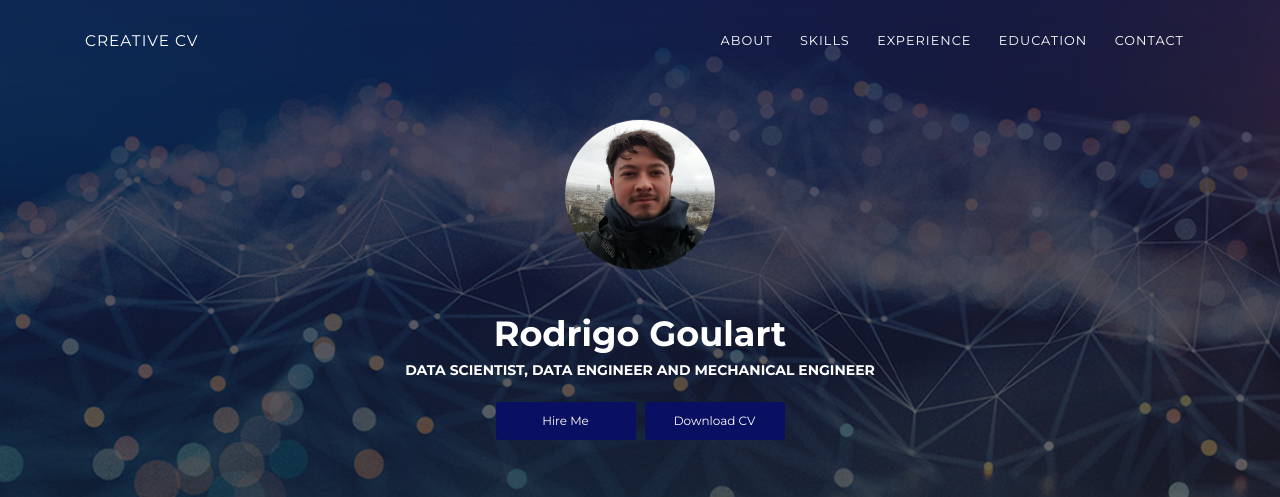
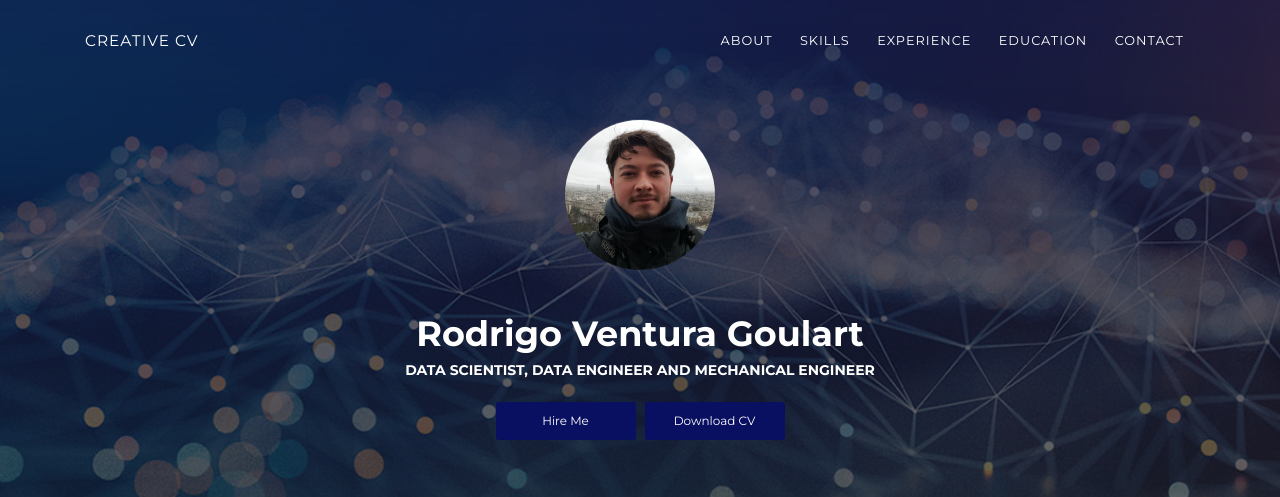
Before and after one commit to RodrigoVGoulart/Portifolio_site, a plain HTML site: page index.html in a window 1280 px wide. Shown: the top 497 px of the page. Drawn offline with Linux system fonts and the light colour scheme.

Commit message:
second commit

```diff
--- a/index.html
+++ b/index.html
@@ -50,7 +50,7 @@
       <div class="container">
         <div class="content-center">
           <div class="cc-profile-image"><a href="#"><img src="images/Rodrigo - Data Scientist (2).jpg" alt="Image"/></a></div>
-          <div class="h2 title">Rodrigo Goulart</div>
+          <div class="h2 title">Rodrigo Ventura Goulart</div>
           <p class="category text-white">Data Scientist, Data Engineer and Mechanical Engineer</p><a class="btn btn-primary smooth-scroll mr-2" href="#contact" data-aos="zoom-in" data-aos-anchor="data-aos-anchor">Hire Me</a><a class="btn btn-primary" href="Rodrigo_Goulart_-_Data_Scientist.pdf" download="Rodrigo_Goulart_-_Data_Scientist" data-aos="zoom-in" data-aos-anchor="data-aos-anchor">Download CV</a>
         </div>
       </div>
```
